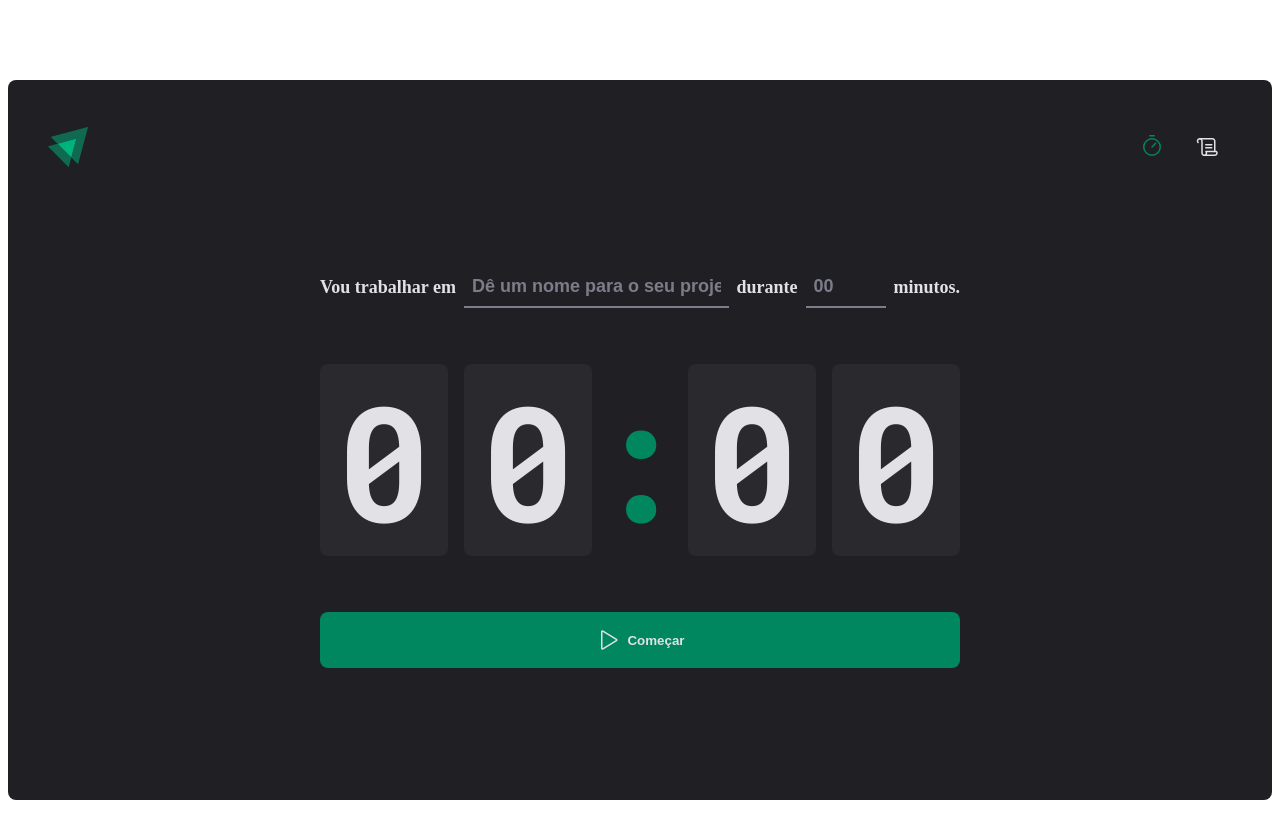
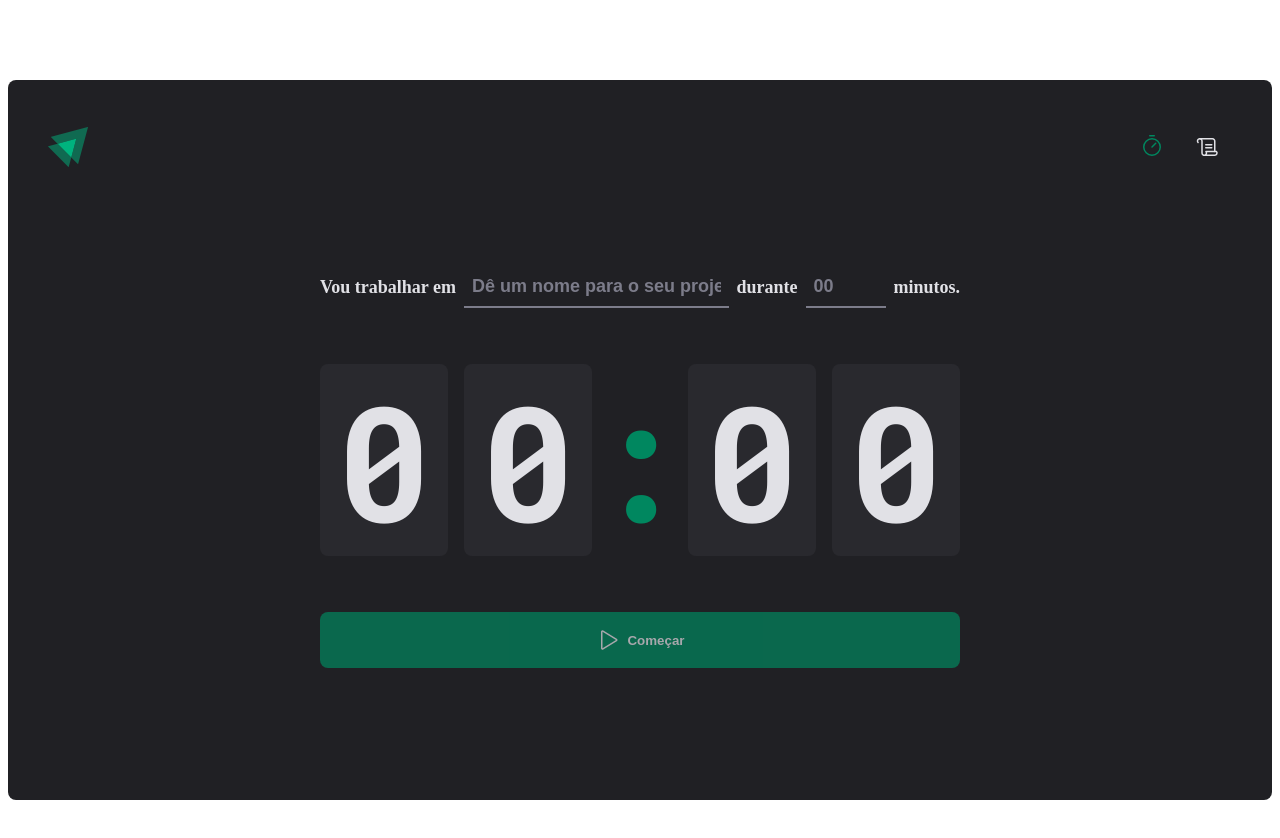
Before and after one commit to fellipefreiire/ignite-react-ignite-timer, a React (Vite) app: page / in a window 1280 px wide. Shown: the top 838 px of the page. Built offline with nearby package versions, Linux system fonts and the light colour scheme.

Commit message:
react hook form

```diff
--- a/package.json
+++ b/package.json
@@ -12,6 +12,7 @@
     "phosphor-react": "^1.4.1",
     "react": "^18.0.0",
     "react-dom": "^18.0.0",
+    "react-hook-form": "^7.33.1",
     "react-router-dom": "^6.3.0",
     "styled-components": "^5.3.5"
   },
--- a/src/pages/Home/index.tsx
+++ b/src/pages/Home/index.tsx
@@ -1,10 +1,18 @@
+import { useForm } from 'react-hook-form'
 import { Play } from 'phosphor-react'
 import * as S from './styles'
 
 export function Home() {
+  const { register, handleSubmit, watch } = useForm()
+
+  const task = watch('task')
+  const isSubmitDisabled = !task
+
+  function handleCreateNewCycle(data) {}
+
   return (
     <S.HomeContainer>
-      <form action="">
+      <form onSubmit={handleSubmit(handleCreateNewCycle)} action="">
         <S.FormContainer>
           <label htmlFor="task">Vou trabalhar em</label>
           <S.TaskInput
@@ -12,6 +20,7 @@
             list="task-suggestions"
             type="text"
             placeholder="Dê um nome para o seu projeto"
+            {...register('task')}
           />
 
           <datalist id="task-suggestions">
@@ -29,6 +38,7 @@
             max={60}
             step={5}
             placeholder="00"
+            {...register('minutesAmount', { valueAsNumber: true })}
           />
 
           <span>minutos.</span>
@@ -42,7 +52,7 @@
           <span>0</span>
         </S.CountdownContainer>
 
-        <S.StartCountdownButton type="submit">
+        <S.StartCountdownButton type="submit" disabled={isSubmitDisabled}>
           <Play size={24} />
           Começar
         </S.StartCountdownButton>
```
Also changed, not shown: 1 other file (tests, documents, lock files or other folders).
